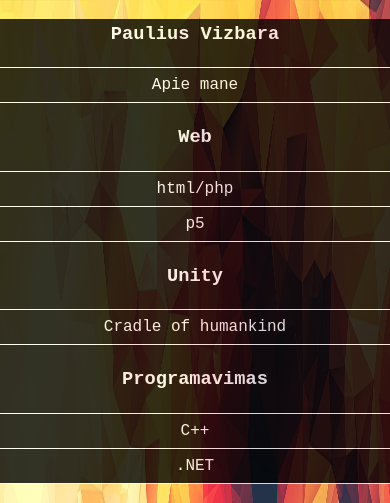
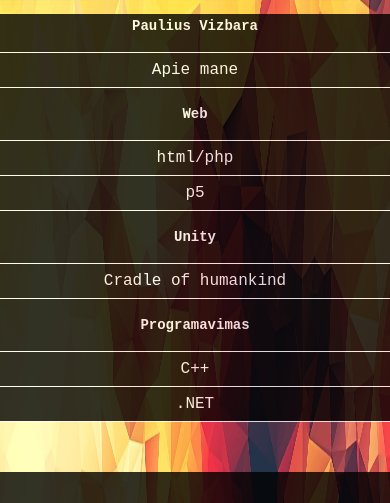
Before and after one commit to FriendlyBurrito/PauliusVizbara, a PHP site: page / in a window 390 px wide. Shown: the top 503 px of the page. Run offline with PHP 8.4, Linux system fonts and the light colour scheme.

Commit message:
Programavimas bug

```diff
--- a/style.css
+++ b/style.css
@@ -10,6 +10,7 @@
 
 
 .leftcolumn {
+
 	opacity: 0.8;
 	width: 15%;
 	height: 100%;
@@ -19,7 +20,13 @@
     position: fixed;
     background-color: black;
 }
+@media screen and (max-width: 1200px){
+	ul.leftcolumn  h3{
+    	font-size: 14px;
+    }
 
+
+}
 @media screen and (max-width: 1024px){
 
     ul.leftcolumn,
```
